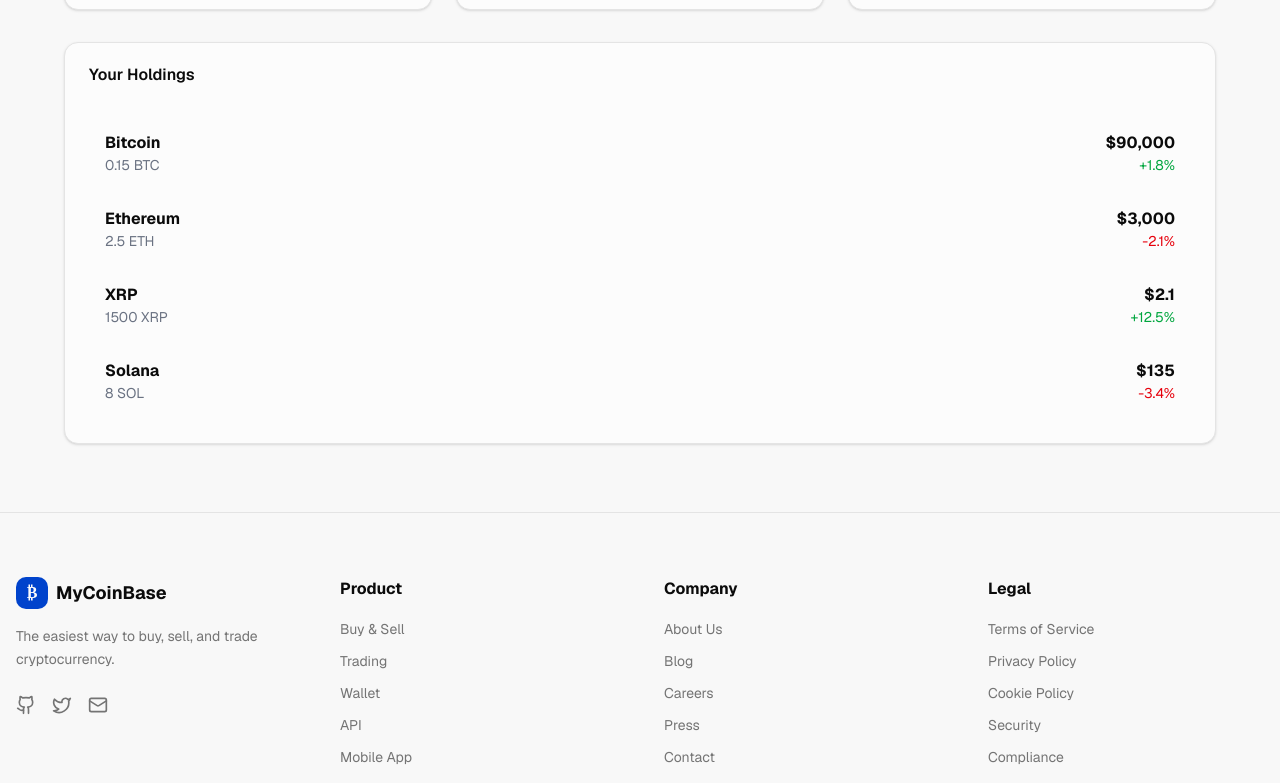
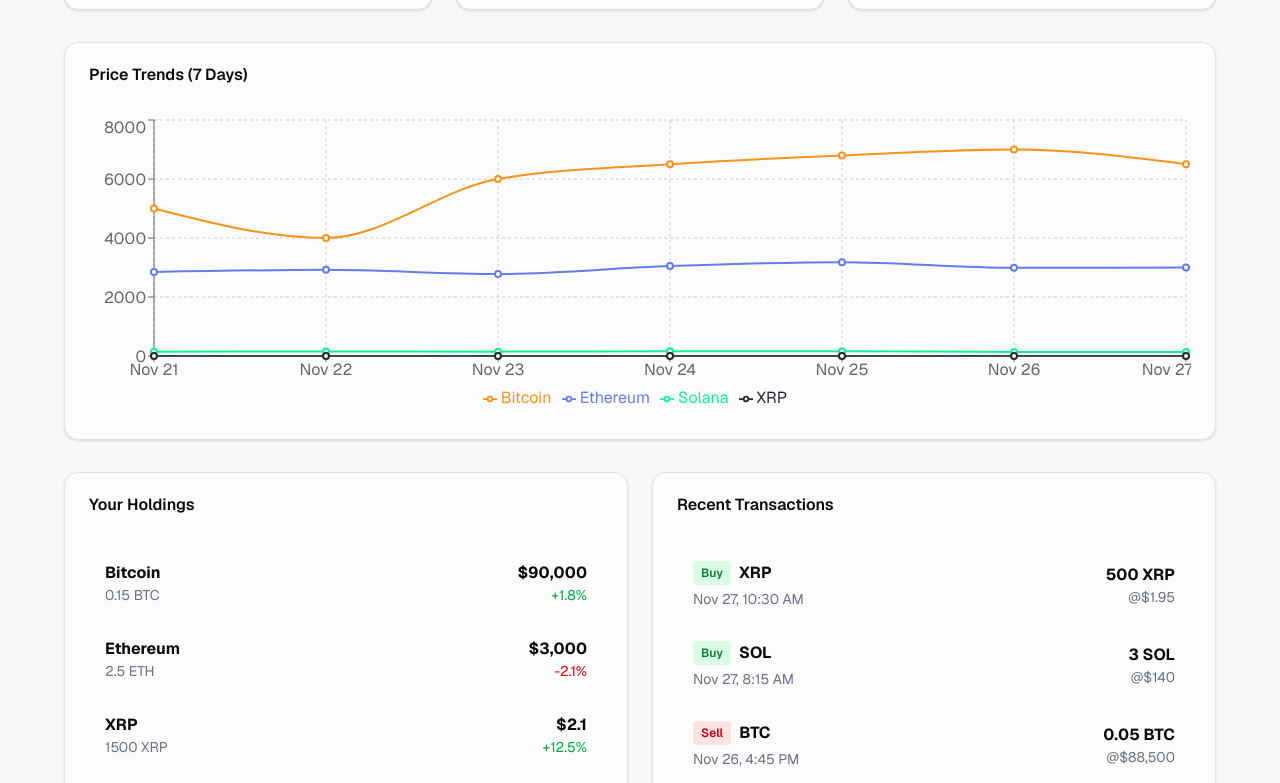
Before and after one commit to po-tech-community/crypto-pilot-fe, a React (Vite) app: page /dashboard in a window 1280 px wide. Shown: the part 357-1140 px from the top of the page. Built offline with nearby package versions, Linux system fonts and the light colour scheme; the HTML template or start-up script is replaced by a standard one.

Commit message:
feat(dashboard): add Recharts price chart and recent transactions section

```diff
--- a/src/pages/Dashboard.tsx
+++ b/src/pages/Dashboard.tsx
@@ -1,4 +1,5 @@
 import { Card, CardContent, CardHeader, CardTitle } from "@/components/ui/card";
+import { LineChart, Line, XAxis, YAxis, CartesianGrid, Tooltip, Legend, ResponsiveContainer } from 'recharts';
 
 export default function Dashboard() {
   const cryptos = [
@@ -6,6 +7,23 @@
     { id: 2, name: 'Ethereum', symbol: 'ETH', price: 3000, change: -2.1, holdings: 2.5 },
     { id: 3, name: 'XRP', symbol: 'XRP', price: 2.10, change: 12.5, holdings: 1500 },
     { id: 4, name: 'Solana', symbol: 'SOL', price: 135, change: -3.4, holdings: 8 },
+  ];
+
+   const priceChartData = [
+    { date: 'Nov 21', BTC: 5000, ETH: 2850, SOL: 145, XRP: 1.75 },
+    { date: 'Nov 22', BTC: 4000, ETH: 2920, SOL: 152, XRP: 1.68 },
+    { date: 'Nov 23', BTC: 6000, ETH: 2780, SOL: 148, XRP: 1.82 },
+    { date: 'Nov 24', BTC: 6500, ETH: 3050, SOL: 158, XRP: 1.95 },
+    { date: 'Nov 25', BTC: 6800, ETH: 3180, SOL: 162, XRP: 2.12 },
+    { date: 'Nov 26', BTC: 7000, ETH: 2990, SOL: 138, XRP: 2.05 },
+    { date: 'Nov 27', BTC: 6500, ETH: 3000, SOL: 135, XRP: 2.10 },
+  ];
+
+  const recentTransactions = [
+    { id: 1, type: 'Buy', crypto: 'XRP', amount: 500, price: 1.95, date: 'Nov 27, 10:30 AM' },
+    { id: 2, type: 'Buy', crypto: 'SOL', amount: 3, price: 140, date: 'Nov 27, 8:15 AM' },
+    { id: 3, type: 'Sell', crypto: 'BTC', amount: 0.05, price: 88500, date: 'Nov 26, 4:45 PM' },
+    { id: 4, type: 'Buy', crypto: 'ETH', amount: 1, price: 2980, date: 'Nov 26, 2:20 PM' },
   ];
 
   return (
@@ -19,7 +37,7 @@
         {/* 3 Summary Cards */}
         <div className="grid grid-cols-1 md:grid-cols-3 gap-6 mb-8">
 
-          <Card>
+          <Card className="hover:shadow-lg hover:scale-105 transition-all duration-300 cursor-pointer">
             <CardHeader>
               <CardTitle className="text-sm text-gray-500">Total Portfolio</CardTitle>
             </CardHeader>
@@ -29,7 +47,7 @@
             </CardContent>
           </Card>
 
-          <Card>
+          <Card  className="hover:shadow-lg hover:scale-105 transition-all duration-300 cursor-pointer">
             <CardHeader>
               <CardTitle className="text-sm text-gray-500">24h Change</CardTitle>
             </CardHeader>
@@ -39,7 +57,7 @@
             </CardContent>
           </Card>
 
-          <Card>
+          <Card className="hover:shadow-lg hover:scale-105 transition-all duration-300 cursor-pointer">
             <CardHeader>
               <CardTitle className="text-sm text-gray-500">Total Assets</CardTitle>
             </CardHeader>
@@ -51,8 +69,33 @@
 
         </div>
 
+         {/* Price Chart */}
+        <Card className="mb-8 hover:shadow-lg transition-shadow duration-300">
+          <CardHeader>
+            <CardTitle>Price Trends (7 Days)</CardTitle>
+          </CardHeader>
+          <CardContent>
+            <ResponsiveContainer width="100%" height={300}>
+              <LineChart data={priceChartData}>
+                <CartesianGrid strokeDasharray="3 3" />
+                <XAxis dataKey="date" />
+                <YAxis />
+                <Tooltip />
+                <Legend />
+                <Line type="monotone" dataKey="BTC" stroke="#F7931A" strokeWidth={2} name="Bitcoin" />
+                <Line type="monotone" dataKey="ETH" stroke="#627EEA" strokeWidth={2} name="Ethereum" />
+                <Line type="monotone" dataKey="SOL" stroke="#14F195" strokeWidth={2} name="Solana" />
+                <Line type="monotone" dataKey="XRP" stroke="#23292F" strokeWidth={2} name="XRP" />
+              </LineChart>
+            </ResponsiveContainer>
+          </CardContent>
+        </Card>
+
+         {/* Two Column Layout: Holdings + Recent Transactions */}
+        <div className="grid grid-cols-1 md:grid-cols-2 gap-6">
+
         {/* Holdings List */}
-        <Card>
+        <Card className="hover:shadow-lg transition-shadow duration-300">
           <CardHeader>
             <CardTitle>Your Holdings</CardTitle>
           </CardHeader>
@@ -74,7 +117,7 @@
               }
 
               return (
-                <div key={crypto.id} className="flex justify-between items-center p-4 hover:bg-gray-50 rounded">
+                <div key={crypto.id} className="flex justify-between items-center p-4 hover:bg-gray-100 rounded transition-colors duration-200 cursor-pointer">
                   <div>
                     <p className="font-bold">{crypto.name}</p>
                     <p className="text-sm text-gray-500">{crypto.holdings} {crypto.symbol}</p>
@@ -92,6 +135,41 @@
           </CardContent>
         </Card>
 
+
+        {/* Recent Transactions */}
+          <Card className="hover:shadow-lg transition-shadow duration-300">
+            <CardHeader>
+              <CardTitle>Recent Transactions</CardTitle>
+            </CardHeader>
+            <CardContent>
+
+              {recentTransactions.map((transaction) => (
+                <div key={transaction.id} className="flex justify-between items-center p-4 hover:bg-gray-100 rounded transition-colors duration-200 cursor-pointer">
+                  <div>
+                    <div className="flex items-center gap-2">
+                      <span className={`px-2 py-1 rounded text-xs font-semibold ${
+                        transaction.type === 'Buy'
+                          ? 'bg-green-100 text-green-700'
+                          : 'bg-red-100 text-red-700'
+                      }`}>
+                        {transaction.type}
+                      </span>
+                      <span className="font-bold">{transaction.crypto}</span>
+                    </div>
+                    <p className="text-sm text-gray-500 mt-1">{transaction.date}</p>
+                  </div>
+                  <div className="text-right">
+                    <p className="font-bold">{transaction.amount} {transaction.crypto}</p>
+                    <p className="text-sm text-gray-500">@${transaction.price.toLocaleString()}</p>
+                  </div>
+                </div>
+              ))}
+
+            </CardContent>
+          </Card>
+        </div>
+
+
       </div>
     </div>
   );
```
